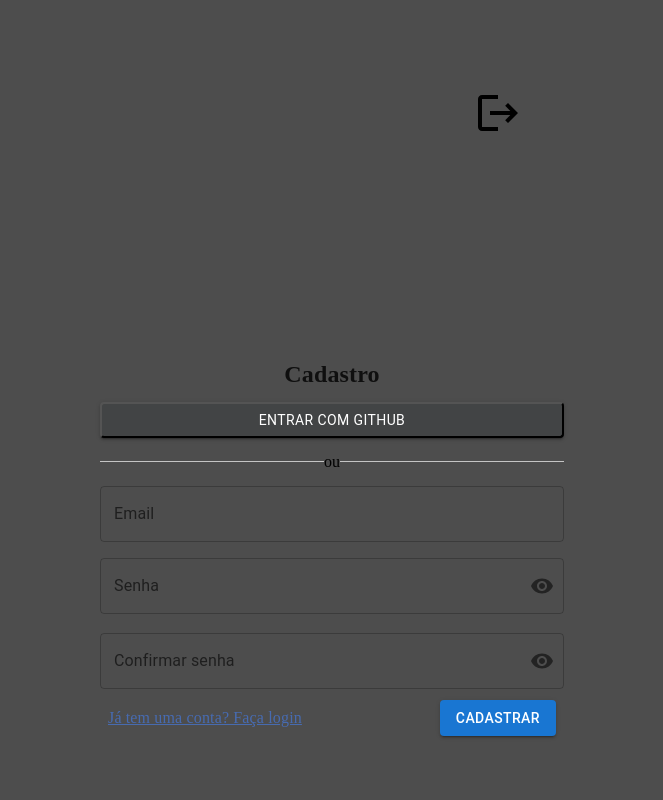
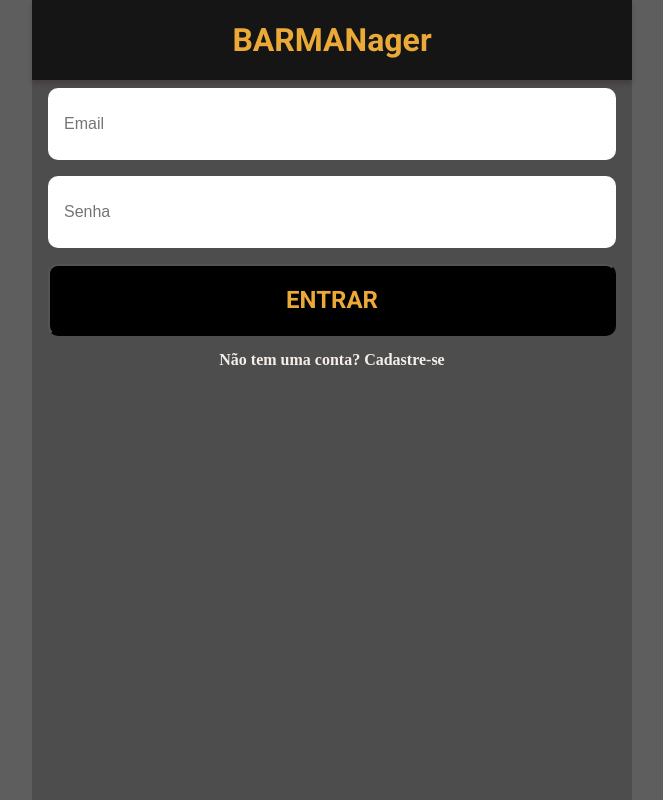
Before and after one commit to leonardo-otero390/barmanager-front, a React (Create React App) app: page / in a window 1280 px wide. Shown: the whole page, without its empty margins (308-971 px from the left). Built offline with nearby package versions, Linux system fonts and the light colour scheme.

Commit message:
feat: auth working

```diff
--- a/public/index.html
+++ b/public/index.html
@@ -8,7 +8,20 @@
       name="description"
       content="Make budgeting easier and more efficient with BARMANager. BARMANager is a budgeting app that helps you manage your customers requests."
     />
-    <link rel="icon" type="image/x-icon" href="https://notion-emojis.s3-us-west-2.amazonaws.com/prod/svg-twitter/1f378.svg">
+
+    <link rel="preconnect" href="https://fonts.googleapis.com" />
+    <link rel="preconnect" href="https://fonts.gstatic.com" crossorigin />
+    <link
+      href="https://fonts.googleapis.com/css2?family=Roboto:wght@400;700&display=swap"
+      rel="stylesheet"
+    />
+
+    <link
+      rel="icon"
+      type="image/x-icon"
+      href="https://notion-emojis.s3-us-west-2.amazonaws.com/prod/svg-twitter/1f378.svg"
+    />
+
     <title>BARMANager</title>
   </head>
   <body>
--- a/src/App.tsx
+++ b/src/App.tsx
@@ -3,14 +3,17 @@ import Alert from "./components/Alert";
 import GlobalStyle from "./styles/global";
 import { BrowserRouter as Router, Routes, Route } from "react-router-dom";
 import AuthPage from "./pages/Auth/Auth";
+import Header from "./components/Header";
 
 function App() {
   return (
     <>
       <Router>
         <GlobalStyle />
+        <Header />
         <Routes>
-          <Route path="/" element={<AuthPage type="signup" />} />
+          <Route path="/cadastro" element={<AuthPage type="signup" />} />
+          <Route path="/" element={<AuthPage type="login" />} />
         </Routes>
       </Router>
       <Alert />
--- a/src/components/Header.tsx
+++ b/src/components/Header.tsx
@@ -4,7 +4,7 @@ import { useNavigate } from "react-router-dom";
 import useAuth from "../hooks/useAuth";
 
 export default function Header() {
-  const { logOut } = useAuth();
+  const { logOut, token } = useAuth();
   const navigate = useNavigate();
   function handlelogOut() {
     logOut();
@@ -12,11 +12,14 @@ export default function Header() {
   }
   return (
     <Container>
-      <button onClick={() => navigate("/search/terms")}>
-      </button>
-      <button onClick={handlelogOut}>
-        <LogoutIcon sx={{ fontSize: 48 }} />
-      </button>
+      <h1>
+        <strong>BARMANager</strong>
+      </h1>
+      {token ? (
+        <button onClick={handlelogOut}>
+          <LogoutIcon sx={{ fontSize: 32, color: "#fff" }} />
+        </button>
+      ) : null}
     </Container>
   );
 }
@@ -24,10 +27,17 @@ export default function Header() {
 const Container = styled.nav`
   display: flex;
   width: 100%;
-  height: 100px;
-  padding: 36px;
+  height: 80px;
+  background-color: #151515;
+  box-shadow: 0px 4px 4px rgba(51, 21, 24, 0.25);
   align-items: center;
-  justify-content: space-between;
+  justify-content: space-around;
+  margin-bottom: 8px;
+  h1 {
+    font-family: "Roboto", sans-serif;
+    color: #eba937;
+    font-size: 32px;
+  }
   button {
     border: none;
     background: none;
--- a/src/pages/Auth/Auth.tsx
+++ b/src/pages/Auth/Auth.tsx
@@ -1,10 +1,9 @@
 import React, { useEffect } from "react";
-import { useNavigate } from "react-router-dom";
+import { Link, useNavigate } from "react-router-dom";
 import styled from "styled-components";
 import Form from "./components/Form";
 import useAuth from "../../hooks/useAuth";
 import AuthTypes from "../../interfaces/AuthTypes";
-import Header from "../../components/Header";
 
 export default function AuthPage({ type }: AuthTypes) {
   const token = localStorage.getItem("token");
@@ -16,22 +15,33 @@ export default function AuthPage({ type }: AuthTypes) {
       navigate("/request");
     }
   }, [token, navigate, logIn]);
+
+  const texts = {
+    linkText:
+      type === "login"
+        ? "Não tem uma conta? Cadastre-se"
+        : "Já tem uma conta? Faça login",
+    linkTo: type === "login" ? "/cadastro" : "/",
+  };
+
   return (
     <Container>
-      <Header />
       <Form type={type} />
+      <Link to={texts.linkTo}>{texts.linkText}</Link>
     </Container>
   );
 }
 
 const Container = styled.main`
-  width: 80%;
-  height: 100%;
-  max-width: 464px;
-  padding: 64px 0;
+  padding: 0 16px;
   margin: 0px auto;
   display: flex;
   flex-direction: column;
   align-items: center;
   justify-content: space-between;
+  a {
+    margin-top: 16px;
+    color: #f4ede8;
+    font-weight: bold;
+  }
 `;
--- a/src/pages/Auth/components/Form.tsx
+++ b/src/pages/Auth/components/Form.tsx
@@ -1,21 +1,16 @@
-import { Button, TextField } from "@mui/material";
 import AuthValues from "../../../interfaces/AuthValues";
 import styled from "styled-components";
-import PasswordInput from "./PasswordInput";
 import React, { useState } from "react";
-import { Link, useNavigate } from "react-router-dom";
+import { useNavigate } from "react-router-dom";
 import * as api from "../../../services/api";
 import AuthTypes from "../../../interfaces/AuthTypes";
 import useAuth from "../../../hooks/useAuth";
 import useAlert from "../../../hooks/useAlert";
-
-interface ErrorState {
-  email: string;
-  password: string;
-  confirmPassword: string;
-}
+import { Button, Input } from "../../../styles/style";
 
 interface ValuesState extends AuthValues {
+  name: string;
+  phone: string;
   confirmPassword: string;
 }
 
@@ -24,32 +19,13 @@ export default function Form({ type }: AuthTypes) {
   const { setMessage } = useAlert();
   const [loading, setLoading] = useState(false);
   const [values, setValues] = useState<ValuesState>({
+    name: "",
+    phone: "",
     email: "",
     password: "",
     confirmPassword: "",
   });
-  const initialErrorState: ErrorState = {
-    email: "",
-    password: "",
-    confirmPassword: "",
-  };
-  const [error, setError] = useState<ErrorState>(initialErrorState);
-
   const navigate = useNavigate();
-
-  const texts = {
-    title: type === "login" ? "Login" : "Cadastro",
-    buttonText: type === "login" ? "Entrar" : "Cadastrar",
-    linkText:
-      type === "login"
-        ? "Não tem uma conta? Cadastre-se"
-        : "Já tem uma conta? Faça login",
-    linkTo: type === "login" ? "/signup" : "/",
-  };
-
-  const styles = {
-    input: { width: "100%" },
-  };
 
   const handleChange =
     (prop: keyof ValuesState) =>
@@ -59,20 +35,14 @@ export default function Form({ type }: AuthTypes) {
 
   const handleSubmit = (event: React.FormEvent<HTMLFormElement>) => {
     event.preventDefault();
-    setError(initialErrorState);
     setLoading(true);
-    const emailRegex = new RegExp(/^[\w-.]+@([\w-]+\.)+[\w-]{2,4}$/g);
-    if (!emailRegex.test(values.email))
-      return setError({ ...error, email: "Email inválido" });
-    if (values.password === "")
-      return setError({ ...error, password: "Senha é um campo obrigatório" });
-
     if (type === "signup") {
       if (values.password !== values.confirmPassword) {
-        return setError({ ...error, confirmPassword: "Senhas não conferem" });
+        return alert("As senhas não coincidem.");
       }
+      const { confirmPassword, ...body } = values;
       api
-        .signUp({ email: values.email, password: values.password })
+        .signUp(body)
         .then(() => {
           setMessage({
             type: "success",
@@ -82,7 +52,7 @@ export default function Form({ type }: AuthTypes) {
         })
         .catch((err) => {
           if (err.response.status === 409)
-            return setError({ ...error, email: "Email já cadastrado" });
+            return alert("Este email já está cadastrado.");
           alert(err.response.data);
         });
     } else {
@@ -95,7 +65,6 @@ export default function Form({ type }: AuthTypes) {
         })
         .catch((err) => {
           if (err.response.status === 401) alert("Email ou senha incorretos");
-          return setError({ ...error, password: " ", email: " " });
         });
     }
     setLoading(false);
@@ -103,122 +72,58 @@ export default function Form({ type }: AuthTypes) {
 
   return (
     <Container onSubmit={handleSubmit}>
-      <h1>
-        <strong>{texts.title}</strong>
-      </h1>
-      <GitHubButton>ENTRAR COM GITHUB</GitHubButton>
-      <Divisor>
-        <div></div>ou
-        <div></div>
-      </Divisor>
-      <Inputs>
-        <TextField
-          label="Email"
+      {type === "signup" ? (
+        <Input
+          placeholder="Nome"
+          required
           type="text"
-          variant="outlined"
-          error={!!error.email}
+          onChange={handleChange("name")}
+        />
+      ) : null}
+
+      <Input
+        placeholder="Email"
+        required
+        type="text"
         onChange={handleChange("email")}
-          sx={styles.input}
-          helperText={error.email}
       />
-        <PasswordInput
-          label="Senha"
+
+      {type === "signup" ? (
+        <Input
+          placeholder="Telefone com DDD sem hífen"
+          type="number"
+          onChange={handleChange("phone")}
+        />
+      ) : null}
+
+      <Input
+        placeholder="Senha"
+        required
+        type="password"
         onChange={handleChange("password")}
-          sx={styles.input}
         value={values.password}
-          error={error.password}
       />
       {type === "signup" ? (
-          <PasswordInput
-            label="Confirmar senha"
+        <Input
+          placeholder="Confirmar senha"
+          required
+          type="password"
           onChange={handleChange("confirmPassword")}
-            sx={styles.input}
           value={values.confirmPassword}
-            error={error.confirmPassword}
         />
       ) : null}
-      </Inputs>
-      <Actions>
-        <Link to={texts.linkTo}>{texts.linkText}</Link>
-        <Button type="submit" variant="contained" disabled={loading}>
-          {loading ? "Carregando" : texts.buttonText}
+
+      <Button type="submit" disabled={loading}>
+        {loading ? "Carregando" : type === "login" ? "ENTRAR" : "CADASTRAR"}
       </Button>
-      </Actions>
     </Container>
   );
 }
 
-const Actions = styled.div`
-  width: 100%;
-  margin-top: 8px;
-  padding: 0 8px;
-  display: flex;
-  justify-content: space-between;
-  align-items: center;
-  a {
-    font-family: "Poppins";
-    font-size: 16px;
-    letter-spacing: 0.15px;
-    text-decoration-line: underline;
-    color: rgba(70, 115, 202, 0.8);
-  }
-`;
-
-const Inputs = styled.div`
-  width: 100%;
-  display: flex;
-  flex-direction: column;
-  gap: 16px;
-`;
-
 const Container = styled.form`
   display: flex;
+  gap: 16px;
   flex-direction: column;
   align-items: center;
   width: 100%;
-
-  h1 {
-    font-family: "Poppins";
-    font-size: 24px;
-    line-height: 24px;
-    letter-spacing: 0.15px;
-    color: rgba(0, 0, 0, 0.8);
-    margin-bottom: 16px;
-  }
 `;
-
-const GitHubButton = styled.button`
-  width: 100%;
-  height: 36px;
-
-  background: #424445;
-  box-shadow: 0px 3px 1px -2px rgba(0, 0, 0, 0.2),
-    0px 2px 2px rgba(0, 0, 0, 0.14), 0px 1px 5px rgba(0, 0, 0, 0.12);
-  border-radius: 4px;
-
-  font-family: "Roboto";
-  font-size: 14px;
-  line-height: 24px;
-  letter-spacing: 0.4px;
-  color: #ffffff;
-`;
-
-const Divisor = styled.div`
-  display: flex;
-  width: 100%;
-  align-items: center;
-  margin: 16px 0;
-  div {
-    width: 100%;
-    height: 1px;
-    background: #c4c4c4;
-  }
-  span {
-    font-family: "Poppins";
-    font-size: 12px;
-    line-height: 24px;
-    letter-spacing: 0.15px;
-
-    color: rgba(0, 0, 0, 0.8);
-  }
-`;
--- a/src/pages/Auth/components/PasswordInput.tsx
+++ /dev/null
@@ -1,58 +0,0 @@
-import {
-  FormControl,
-  FormHelperText,
-  IconButton,
-  InputAdornment,
-  InputLabel,
-  OutlinedInput,
-} from "@mui/material";
-import Visibility from "@mui/icons-material/Visibility";
-import VisibilityOff from "@mui/icons-material/VisibilityOff";
-import React from "react";
-
-interface Props {
-  sx: {};
-  onChange:
-    | React.ChangeEventHandler<HTMLInputElement | HTMLTextAreaElement>
-    | undefined;
-  value: string;
-  error: false | string;
-  label: string;
-}
-
-export default function PasswordInput({ sx, onChange, value, error,label }: Props) {
-  const [showPassword, setShowPassword] = React.useState(false);
-  const handleClickShowPassword = () => {
-    setShowPassword(!showPassword);
-  };
-  const handleMouseDownPassword = (
-    event: React.MouseEvent<HTMLButtonElement>
-  ) => {
-    event.preventDefault();
-  };
-  return (
-    <FormControl sx={sx} variant="outlined">
-      <InputLabel htmlFor="outlined-adornment-password">{label}</InputLabel>
-      <OutlinedInput
-        type={showPassword ? "text" : "password"}
-        value={value}
-        onChange={onChange}
-        error={!!error}
-        endAdornment={
-          <InputAdornment position="end">
-            <IconButton
-              aria-label="toggle password visibility"
-              onClick={handleClickShowPassword}
-              onMouseDown={handleMouseDownPassword}
-              edge="end"
-            >
-              {showPassword ? <VisibilityOff /> : <Visibility />}
-            </IconButton>
-          </InputAdornment>
-        }
-        label={label}
-      />
-      <FormHelperText error={!!error}>{error}</FormHelperText>
-    </FormControl>
-  );
-}
--- a/src/services/api.ts
+++ b/src/services/api.ts
@@ -2,7 +2,7 @@ import axios from "axios";
 import AuthValues from "../interfaces/AuthValues";
 
 export const instance = axios.create({
-  baseURL: "http://localhost:4000",
+  baseURL: "http://localhost:5000",
 });
 
 export const createAuthHeader = (token: string) => {
@@ -17,4 +17,4 @@ export const signUp = async (newUser: AuthValues) =>
   instance.post("/sign-up", newUser);
 
 export const login = async (loginUser: AuthValues) =>
-  instance.post("/login", loginUser);
+  instance.post("/log-in", loginUser);
--- a/src/styles/global.tsx
+++ b/src/styles/global.tsx
@@ -58,12 +58,12 @@ a {
 html, body {
 	width:100%;
 	height: 100%;
-    background-color: #4D4D4D;
-
+	background-color:#5e5e5e;
 }
 #root{
-height: 100%;
-max-width:600px;
-margin:0 auto;
+	background-color: #4D4D4D;
+	height: 100%;
+	max-width:600px;
+	margin:0 auto;
 }
 `;
--- /dev/null
+++ b/src/styles/style.ts
@@ -0,0 +1,36 @@
+import styled from "styled-components";
+
+export const Input = styled.input`
+  font-size: 16px;
+
+  height: 72px;
+  width: 100%;
+
+  border-radius: 10px;
+  border: none;
+  padding: 0 16px;
+  :focus {
+    outline-color: #eba937;
+  }
+  ::-webkit-outer-spin-button,
+  ::-webkit-inner-spin-button {
+    -webkit-appearance: none;
+    margin: 0;
+  }
+
+  /* Firefox */
+  [type="number"] {
+    -moz-appearance: textfield;
+  }
+`;
+
+export const Button = styled.button`
+  height: 72px;
+  width: 100%;
+  border-radius: 10px;
+  background: #000;
+  color: #eba937;
+  font-weight: bold;
+  font-family: "Roboto", sans-serif;
+  font-size: 24px;
+`;
```
Lines whose indentation alone changed are shown as unchanged.
